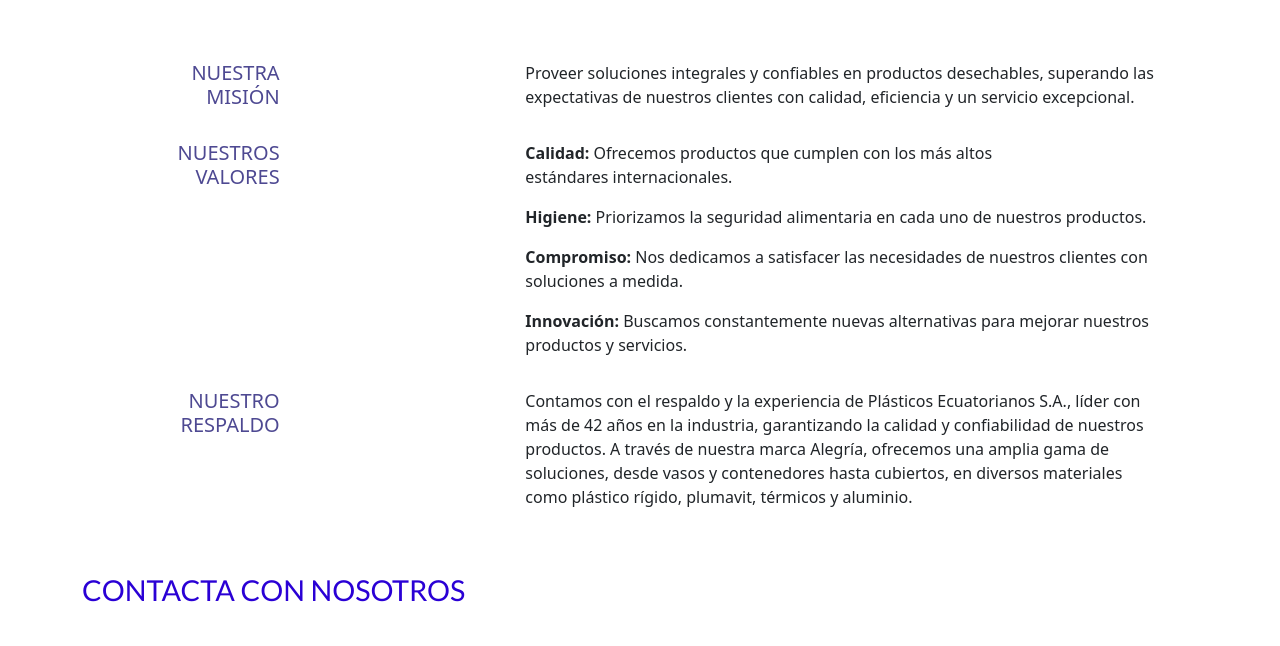
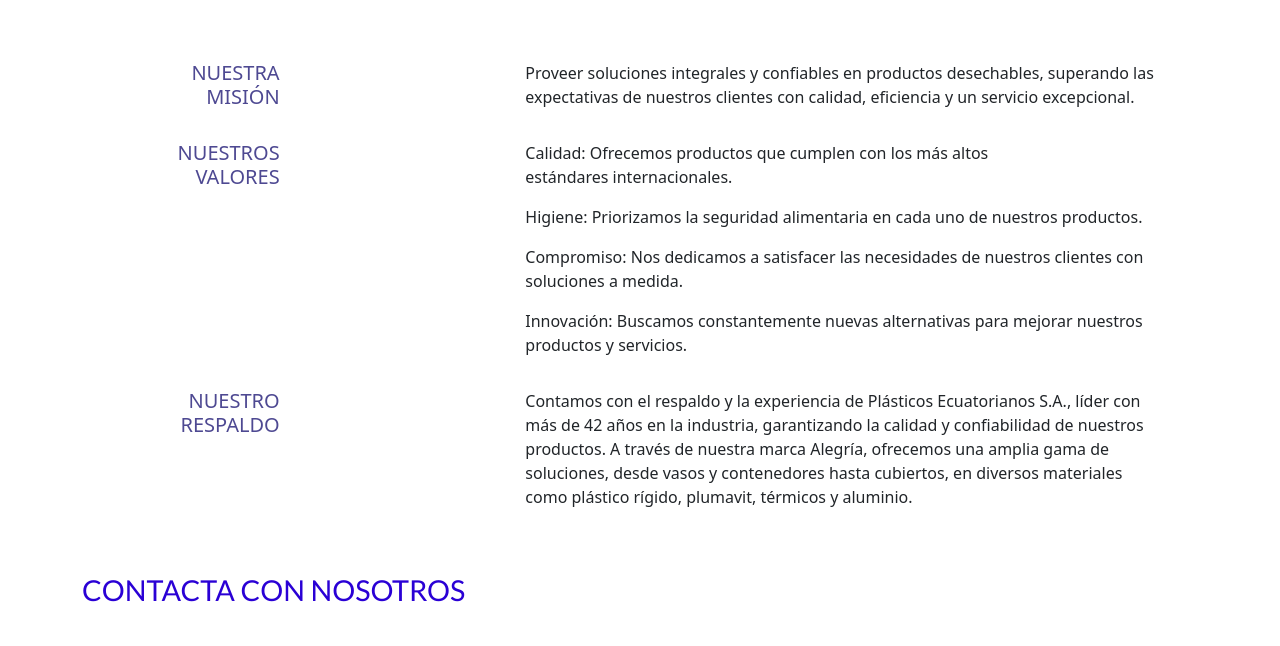
Before and after one commit to agilardino/tecnoplast.github.io, a website: page nosotros.html in a window 1280 px wide. Shown: the part 879-1525 px from the top of the page. Drawn offline with nearby package versions, Linux system fonts and the light colour scheme.

Commit message:
font-weight

```diff
--- a/css/styles.sass
+++ b/css/styles.sass
@@ -192,6 +192,8 @@ footer
         text-align: center
 
 .acerca
+    p
+        font-weight: 300
     h3
         text-align: right
         font-size: clamp(1rem, 2vw, 1.25rem)
```
Also changed, not shown: css/styles.css, 1 other file.
